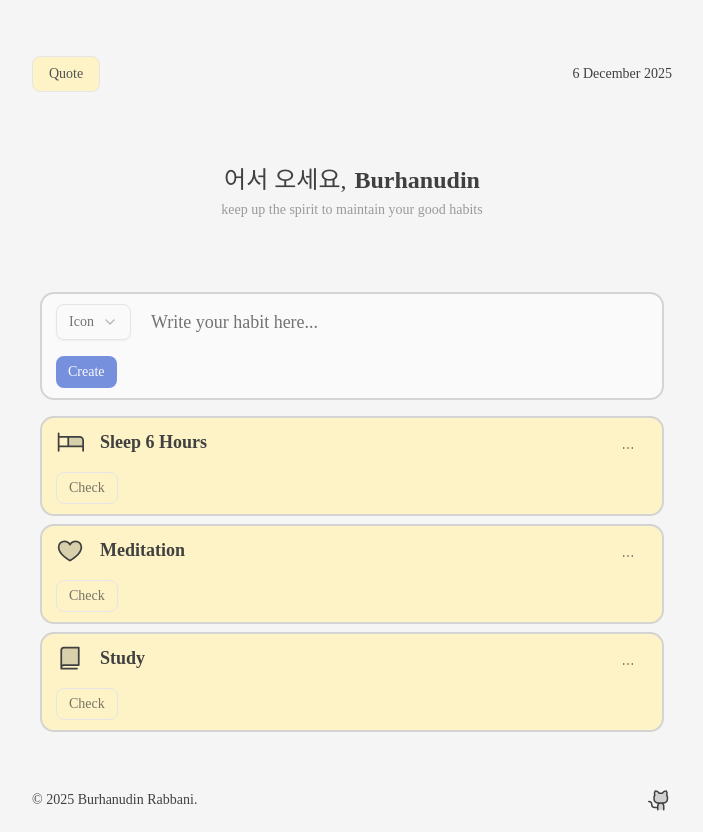
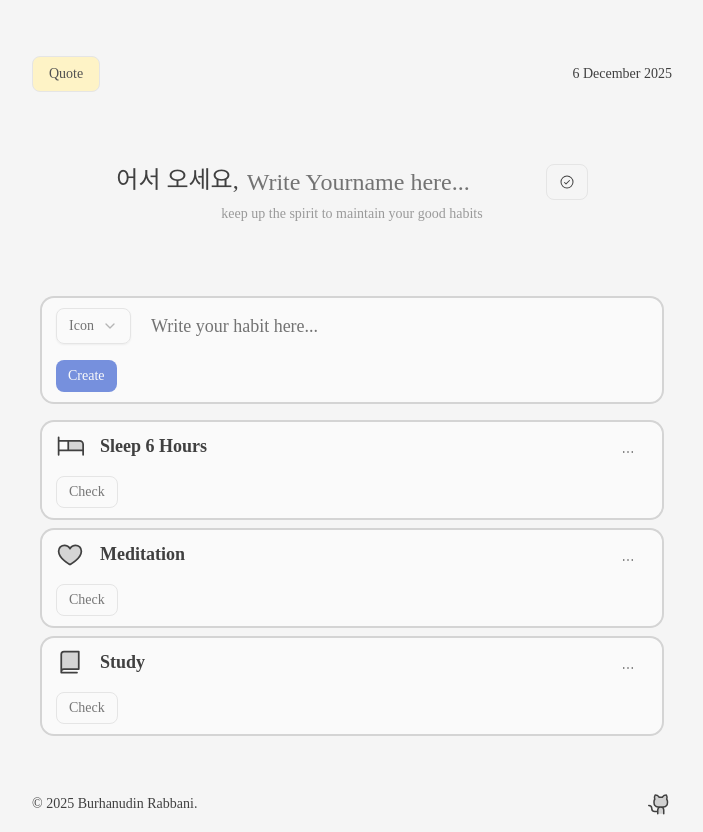
Before and after one commit to burhanudinrabbani666/task-management, a React (Vite) app: page / in a window 1280 px wide. Shown: the whole page, without its empty margins (288-991 px from the left). Built offline with nearby package versions, Linux system fonts and the light colour scheme.

Commit message:
feat: update username

```diff
--- a/src/components/habit-item.tsx
+++ b/src/components/habit-item.tsx
@@ -17,7 +17,7 @@ export function HabitItem({
   return (
     <li
       className={cn(
-        "flex items-baseline justify-between rounded-xl bg-amber-100 px-4 py-3 indent-1 inset-ring-2 inset-ring-neutral-300",
+        "flex items-baseline justify-between rounded-xl bg-neutral-50 px-4 py-3 indent-1 inset-ring-2 inset-ring-neutral-300",
         habit.isDone &&
           "bg-[url(/public/check-circle.svg)] bg-size-[100px] bg-bottom-right bg-no-repeat inset-ring-2 inset-ring-green-700 transition duration-500",
       )}
@@ -29,7 +29,7 @@ export function HabitItem({
         </div>
         <Button
           className={cn(
-            "hover:cursor-pointer active:bg-green-700",
+            "hover:cursor-pointer hover:bg-green-500 active:bg-green-700",
             habit.isDone && "border border-green-700 bg-green-700 text-white",
           )}
           variant="ghost"
--- a/src/components/hero.tsx
+++ b/src/components/hero.tsx
@@ -1,3 +1,9 @@
+import { CheckCircleIcon } from "@phosphor-icons/react";
+import { Button } from "./ui/button";
+import { Input } from "./ui/input";
+import { Label } from "./ui/label";
+import { useState } from "react";
+
 type Greeting1 = {
   id: number;
   language: string;
@@ -16,13 +22,52 @@ const greetingData: greetings = [
   { id: 7, language: "bahasa", greeting: `Selamat Datang` },
 ];
 
+const inintialUsername: string = "";
+
 export function Hero() {
+  const [username, setUsername] = useState(inintialUsername);
   const getId = Math.trunc(Math.random() * greetingData.length);
+
+  function handleUsername(event: React.FormEvent<HTMLFormElement>) {
+    event.preventDefault();
+    const formData = new FormData(event.currentTarget);
+
+    setUsername(formData.get("title")?.toString().trim() || "");
+  }
+
+  if (!username) {
+    return (
+      <header className="flex flex-col items-center gap-1">
+        <div className="flex gap-2 text-2xl">
+          <span>{greetingData[getId].greeting}, </span>
+          <form className="flex gap-1" method="post" onSubmit={handleUsername}>
+            <Label htmlFor="title" className="hidden">
+              username
+            </Label>
+            <Input
+              id="title"
+              name="title"
+              type="text"
+              className="border-0 p-0 text-2xl"
+              placeholder="Write Yourname here..."
+            />
+            <Button variant="ghost" type="submit">
+              <CheckCircleIcon />
+            </Button>
+          </form>
+        </div>
+        <p className="opacity-50">
+          keep up the spirit to maintain your good habits
+        </p>
+      </header>
+    );
+  }
+
   return (
     <header className="flex flex-col items-center gap-1">
       <div className="flex gap-2 text-2xl">
         <span>{greetingData[getId].greeting}, </span>
-        <h1 className="font-semibold">Burhanudin</h1>
+        <h1 className="font-semibold">{username}</h1>
       </div>
       <p className="opacity-50">
         keep up the spirit to maintain your good habits
```
